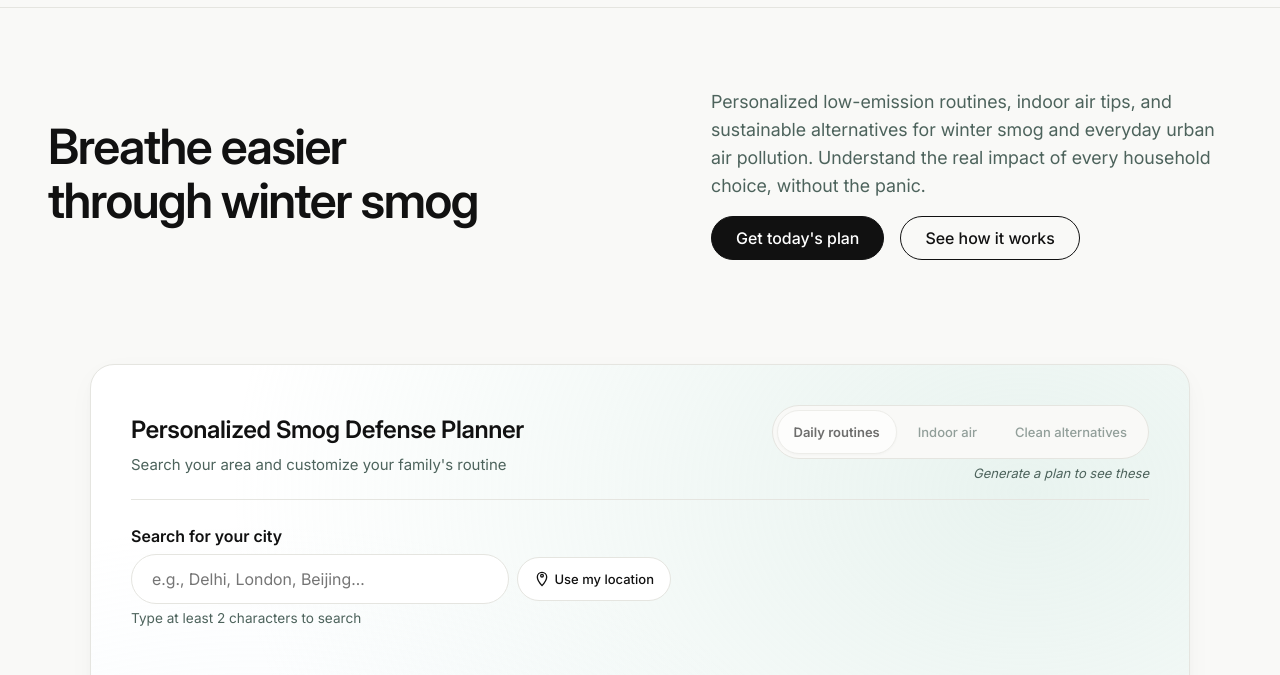
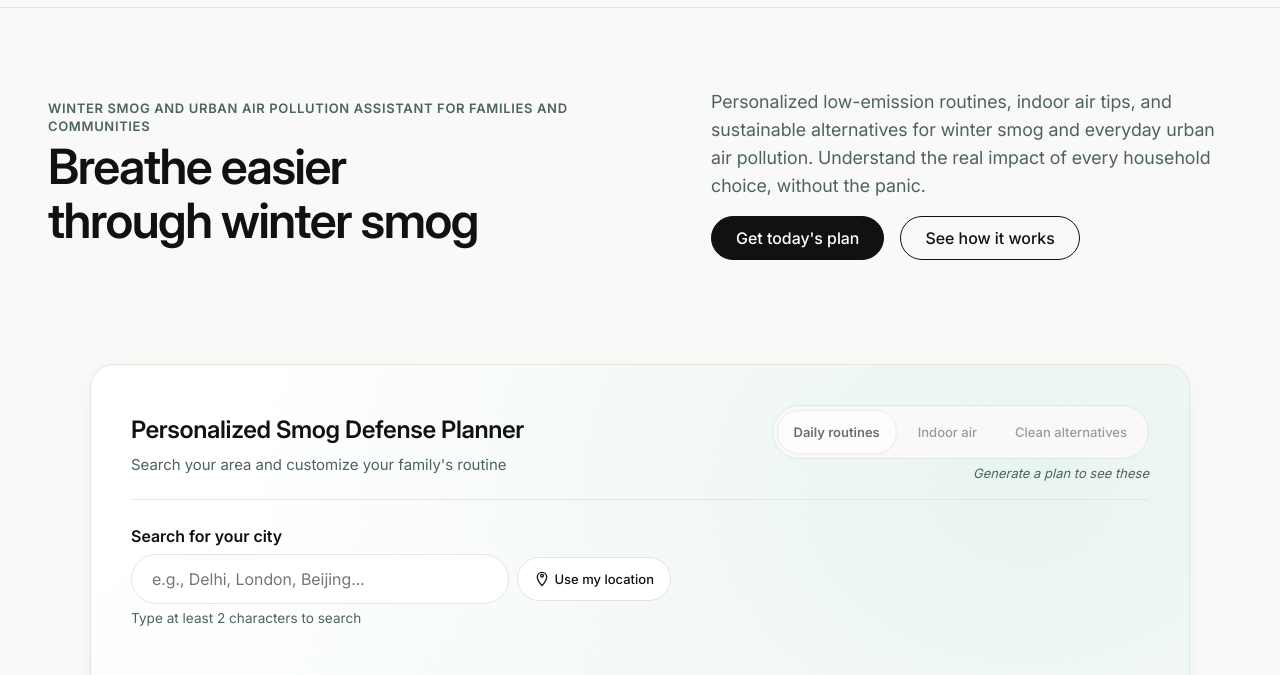
Before and after one commit to ankitgupta77885-droid/urban-air-quality-assistant, a website built with Vite: page index.html in a window 1280 px wide. Shown: the part 57-732 px from the top of the page. Built offline with nearby package versions, Linux system fonts and the light colour scheme.

Commit message:
feat(hero): render winter smog assistant eyebrow badge in hero section

```diff
--- a/src/web/components/hero.ts
+++ b/src/web/components/hero.ts
@@ -17,6 +17,10 @@ export function renderHero(container: HTMLElement): void {
   const heroWrapper = createElement('div', 'hero-content');
   const headlineCol = createElement('div', 'hero-headline-col');
   const copyCol = createElement('div', 'hero-copy-col');
+
+  const eyebrow = createElement('p', 'hero-eyebrow');
+  setText(eyebrow, 'Winter smog and urban air pollution assistant for families and communities');
+  headlineCol.appendChild(eyebrow);
 
   const h1 = createElement('h1', 'hero-headline');
   setText(h1, 'Breathe easier through winter smog');
--- a/src/web/styles/hero.css
+++ b/src/web/styles/hero.css
@@ -16,6 +16,23 @@
     grid-template-columns: 1.15fr 1fr;
     gap: var(--space-2xl);
   }
+}
+
+.hero-headline-col {
+  display: flex;
+  flex-direction: column;
+  gap: var(--space-xs);
+}
+
+.hero-eyebrow {
+  display: inline-block;
+  font-size: var(--font-size-label-md);
+  line-height: var(--line-height-label-md);
+  font-weight: var(--font-weight-semibold);
+  letter-spacing: 0.05em;
+  text-transform: uppercase;
+  color: var(--color-ink-muted);
+  margin: 0;
 }
 
 .hero-headline {
```
Also changed, not shown: tests/web/accessibility.test.ts (+3 -0 lines), tests/web/planner.test.ts (+6 -0 lines).
